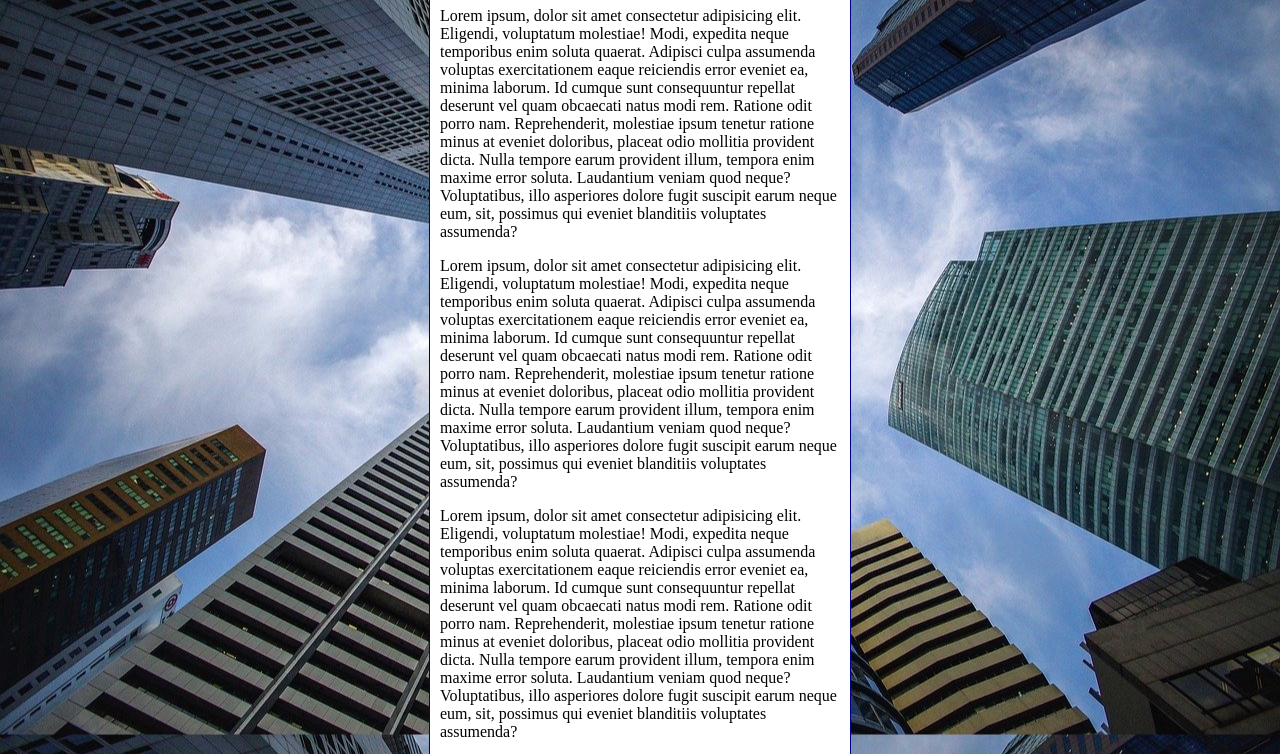
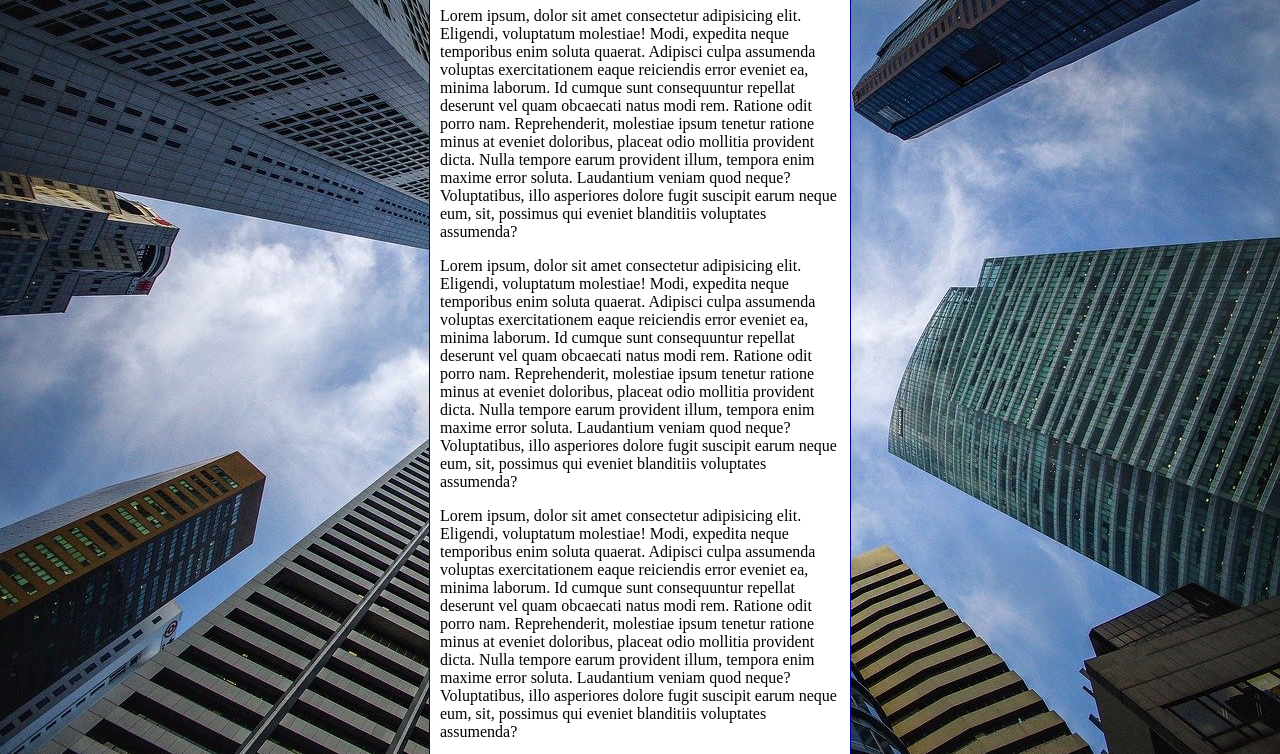
Before and after one commit to lucaslinyker/html-css, a plain HTML site: page exercicios/ex022/fundo006.html in a window 1280 px wide. Shown: the part 92-846 px from the top of the page. Drawn offline with Linux system fonts and the light colour scheme.

Commit message:
Update fundo006.html

```diff
--- a/exercicios/ex022/fundo006.html
+++ b/exercicios/ex022/fundo006.html
@@ -1,3 +1,4 @@
+<!-- ATENÇÃO: VEJA O VÍDEO E OS COMENTÁRIOS! -->
 <!DOCTYPE html>
 <html lang="pt-br">
 <head>
@@ -8,16 +9,22 @@
     <style>
         body {
             height: 98vh;
-            background-color: black;
-            background-image: url(imagens/wallpaper002.jpg);
-            background-position: center center;
-            background-repeat: repeat-y;
+
+            /* Shorthand - background
+                color > image > position > repeat > [size] > attachment
+                video
+            */
+
+            background: black url(imagens/wallpaper002.jpg) center center no-repeat fixed;
             background-size: cover;
+
+            /* background: black url(imagens/wallpaper002.jpg) center center / cover no-repeat fixed;
+            a ordem não importa, o único que precisa estar junto é o position/size (center center/cover) ~ */
         }
 
         main {
             background-color: white;
-            width: 400px;
+            max-width: 400px;
             padding: 10px;
             margin: auto;
             border: 1px solid darkblue;
```
